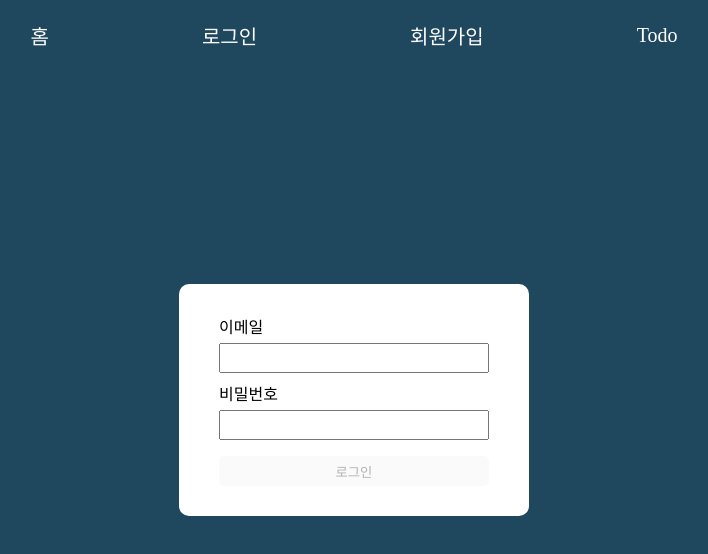
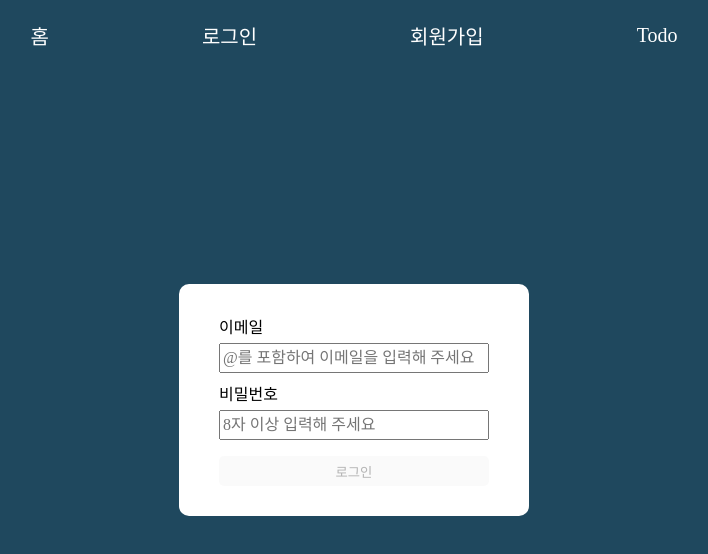
Before and after one commit to chochojj/wanted-pre-onboarding-frontend, a React (Create React App) app: page /signin in a window 1280 px wide. Shown: the top 554 px of the page, without its empty margins (286-994 px from the left). Built offline with nearby package versions, Linux system fonts and the light colour scheme; a web font is replaced by a local one.

Commit message:
feat : 유효성 규칙 표기

```diff
--- a/src/pages/SignIn.js
+++ b/src/pages/SignIn.js
@@ -35,6 +35,7 @@ const SignIn = () => {
           id="email"
           data-testid="email-input"
           value={emailInput.value}
+          placeholder="@를 포함하여 이메일을 입력해 주세요"
           onChange={(e) => emailInput.handleChange(e.target.value)}
         />
         <label htmlFor="password">비밀번호</label>
@@ -43,6 +44,7 @@ const SignIn = () => {
           id="password"
           data-testid="password-input"
           value={passwordInput.value}
+          placeholder="8자 이상 입력해 주세요"
           onChange={(e) => passwordInput.handleChange(e.target.value)}
         />
         {error && <span>{`로그인 에러 :${error}`}</span>}
--- a/src/pages/SignUp.js
+++ b/src/pages/SignUp.js
@@ -35,6 +35,7 @@ const SignUp = () => {
           id="email"
           data-testid="email-input"
           value={emailInput.value}
+          placeholder="@를 포함하여 이메일을 입력해 주세요"
           onChange={(e) => emailInput.handleChange(e.target.value)}
         />
         <label htmlFor="password">비밀번호</label>
@@ -43,6 +44,7 @@ const SignUp = () => {
           id="password"
           data-testid="password-input"
           value={passwordInput.value}
+          placeholder="8자 이상 입력해 주세요"
           onChange={(e) => passwordInput.handleChange(e.target.value)}
         />
         {error && <span>{`회원가입 에러 :${error}`}</span>}
--- a/src/pages/Todo.js
+++ b/src/pages/Todo.js
@@ -1,4 +1,4 @@
-import styled from "styled-components";
+import { Container } from "../style/styles";
 import TodoForm from "../component/todo/TodoForm";
 import TodoList from "../component/todo/TodoList";
 
@@ -12,5 +12,3 @@ const Todo = () => {
 };
 
 export default Todo;
-
-const Container = styled.div``;
```
